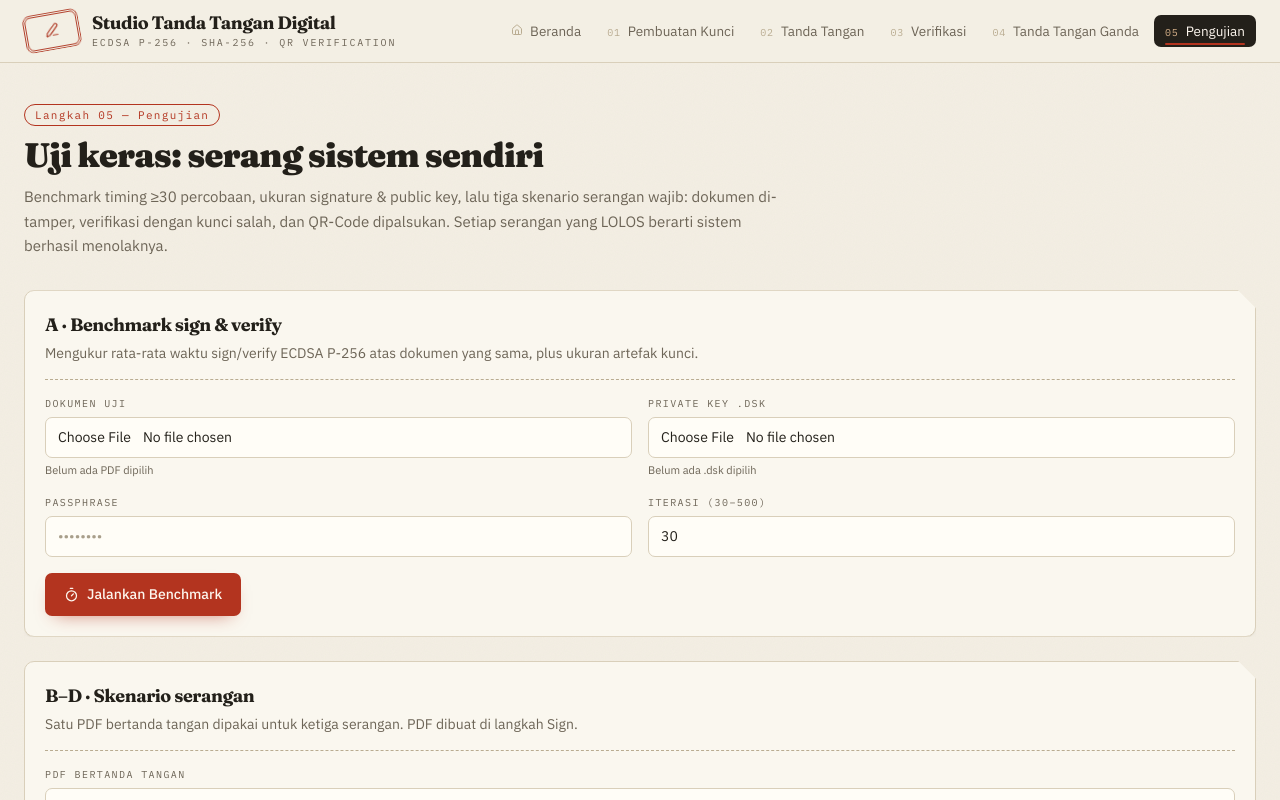
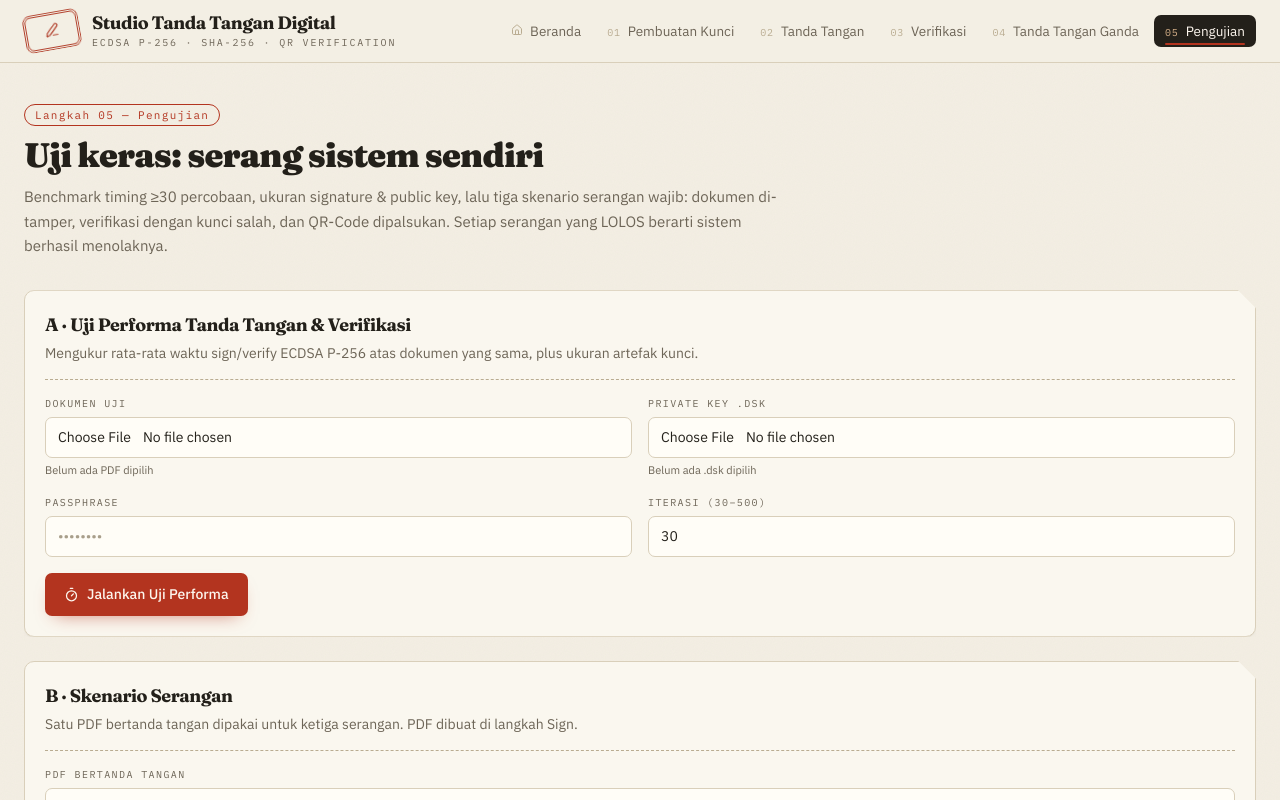
Before and after one commit to zhekabaila/digital-signature-project, a Next.js app: page /attack-lab in a window 1280 px wide. Shown: the top 800 px of the page. Built offline with nearby package versions, Linux system fonts and the light colour scheme.

Commit message:
i18n: translate attack-lab panel titles and button text to Indonesian

```diff
--- a/app/attack-lab/page.tsx
+++ b/app/attack-lab/page.tsx
@@ -155,7 +155,7 @@ export default function AttackLabPage() {
       />
 
       <div className="space-y-6">
-        <Panel title="A · Benchmark sign & verify" desc="Mengukur rata-rata waktu sign/verify ECDSA P-256 atas dokumen yang sama, plus ukuran artefak kunci.">
+        <Panel title="A · Uji Performa Tanda Tangan & Verifikasi" desc="Mengukur rata-rata waktu sign/verify ECDSA P-256 atas dokumen yang sama, plus ukuran artefak kunci.">
           <div className="grid gap-4 sm:grid-cols-2">
             <FileField label="Dokumen uji" accept="application/pdf" onChange={setBmDoc} fileName={bmDoc?.name ?? null} hint="Belum ada PDF dipilih" />
             <FileField label="Private key .dsk" onChange={setBmKey} fileName={bmKey?.name ?? null} hint="Belum ada .dsk dipilih" />
@@ -166,7 +166,7 @@ export default function AttackLabPage() {
             </label>
           </div>
           <button className="btn btn-seal mt-4" onClick={runBenchmark} disabled={!!busy}>
-            {busy === "benchmark" ? (<><Timer size={15} aria-hidden /> Mengukur…</>) : (<><Timer size={15} aria-hidden /> Jalankan Benchmark</>)}
+            {busy === "benchmark" ? (<><Timer size={15} aria-hidden /> Mengukur…</>) : (<><Timer size={15} aria-hidden /> Jalankan Uji Performa</>)}
           </button>
           {bmResult && (
             <div className="rise mt-5 space-y-5">
@@ -234,7 +234,7 @@ export default function AttackLabPage() {
           )}
         </Panel>
 
-        <Panel title="B–D · Skenario serangan" desc="Satu PDF bertanda tangan dipakai untuk ketiga serangan. PDF dibuat di langkah Sign.">
+        <Panel title="B · Skenario Serangan" desc="Satu PDF bertanda tangan dipakai untuk ketiga serangan. PDF dibuat di langkah Sign.">
           <div className="space-y-4">
             <FileField label="PDF bertanda tangan" accept="application/pdf" onChange={setSignedFile} fileName={signedFile?.name ?? null} hint="Belum ada PDF tertanda dipilih" />
             <div className="flex flex-wrap gap-2">
```
